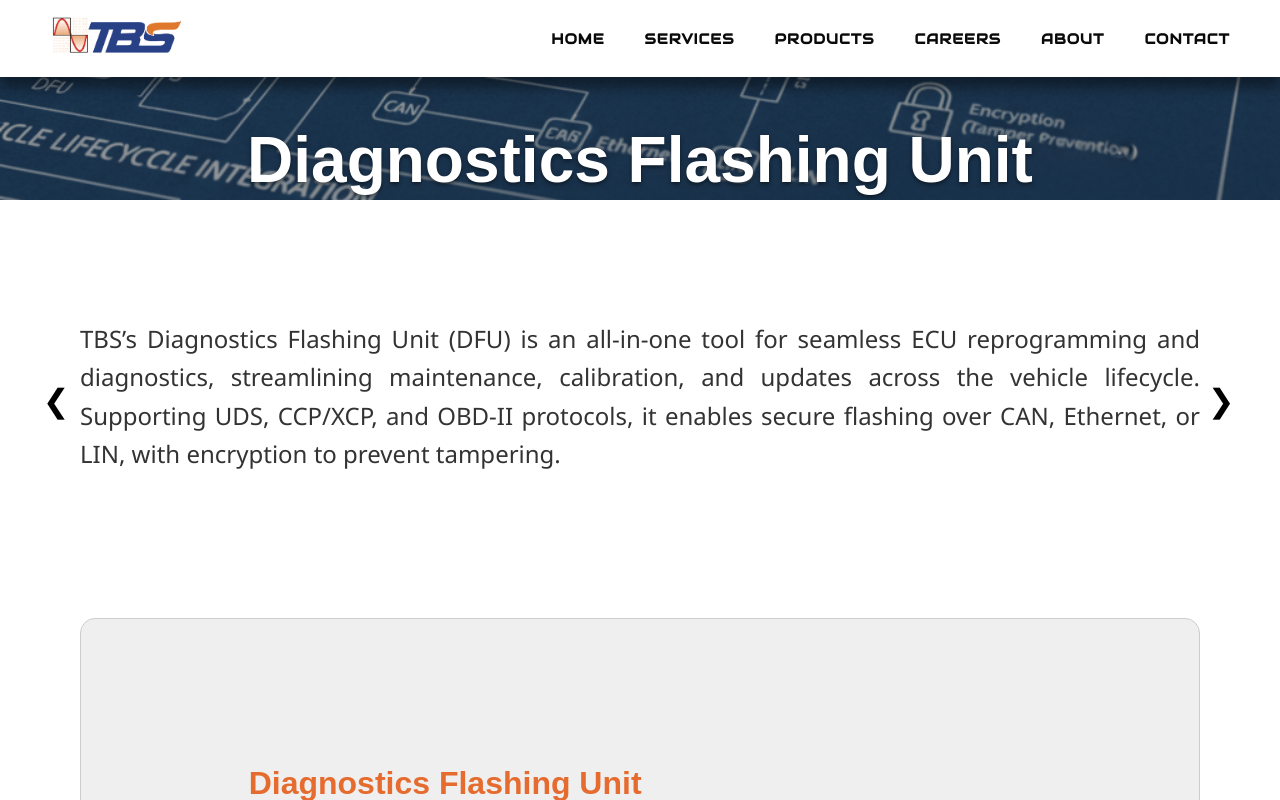
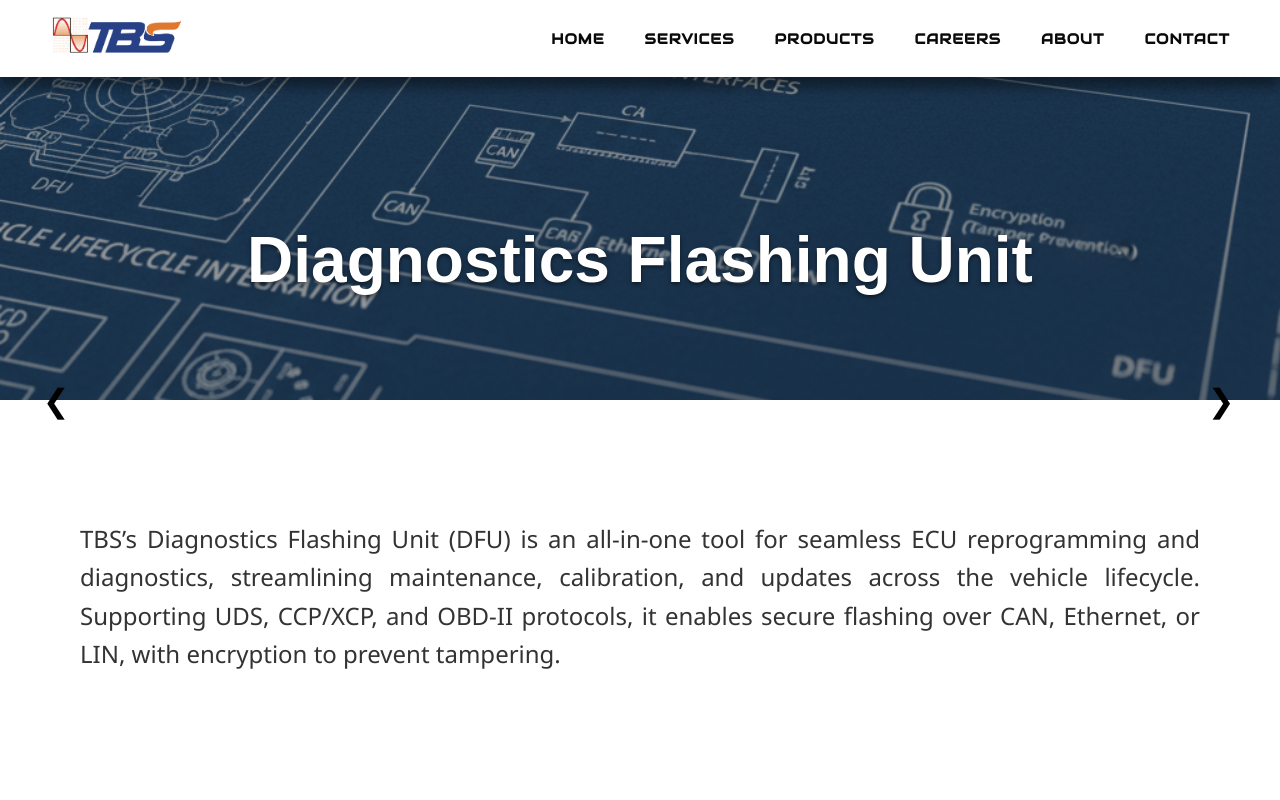
Before and after one commit to gobinath2204/TBS_White, a React (Vite) app: page /pages/DFU in a window 1280 px wide. Shown: the top 800 px of the page. Built offline with nearby package versions, Linux system fonts and the light colour scheme; a web font is replaced by a local one.

Commit message:
service , product hero size

```diff
--- a/src/pages/Prod-Serv-pages.css
+++ b/src/pages/Prod-Serv-pages.css
@@ -14,8 +14,7 @@
 /* Hero Section */
 .hero-container {
   position: relative;
-  font-size: 1rem;
-  height: 25vh;
+  height: 50vh;
   width: 100%;
   overflow: hidden;
   display: flex;
```
Also changed, not shown: 1 other file (tests, documents, lock files or other folders).
